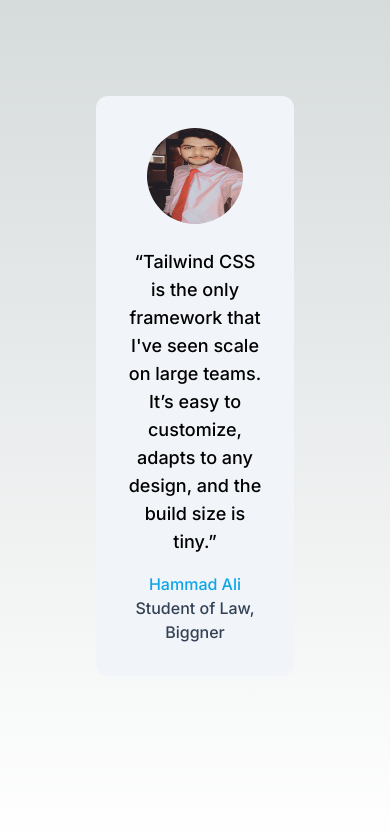
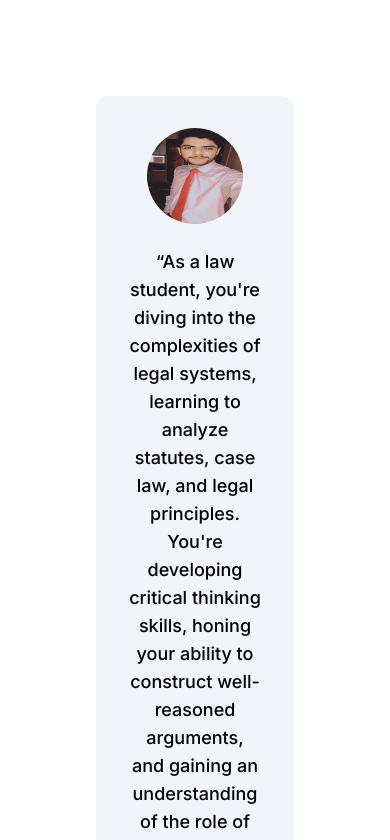
Before and after one commit to M-hammad3373/next-js-1, a Next.js app: page / in a window 390 px wide. Shown: the top 840 px of the page. Built offline with nearby package versions, Linux system fonts and the light colour scheme.

Commit message:
next-js-1

```diff
--- a/src/app/globals.css
+++ b/src/app/globals.css
@@ -1,33 +1,3 @@
 @tailwind base;
 @tailwind components;
 @tailwind utilities;
-
-:root {
-  --foreground-rgb: 0, 0, 0;
-  --background-start-rgb: 214, 219, 220;
-  --background-end-rgb: 255, 255, 255;
-}
-
-@media (prefers-color-scheme: dark) {
-  :root {
-    --foreground-rgb: 255, 255, 255;
-    --background-start-rgb: 0, 0, 0;
-    --background-end-rgb: 0, 0, 0;
-  }
-}
-
-body {
-  color: rgb(var(--foreground-rgb));
-  background: linear-gradient(
-      to bottom,
-      transparent,
-      rgb(var(--background-end-rgb))
-    )
-    rgb(var(--background-start-rgb));
-}
-
-@layer utilities {
-  .text-balance {
-    text-wrap: balance;
-  }
-}
--- a/src/app/page.tsx
+++ b/src/app/page.tsx
@@ -4,14 +4,18 @@
   return (
     <main className="flex min-h-screen flex-col items-center justify-between p-24">
       <div>
-        <figure className="md:flex bg-slate-100 rounded-xl p-8 md:p-0 dark:bg-slate-800">
+        <figure className="md:flex bg-slate-100 rounded-xl p-8 md:p-0 dark:bg-slate-0">
   <img className="w-24 h-24 md:w-48 md:h-auto md:rounded-none rounded-full mx-auto" src="/Snapchat-313278848.jpg" alt="hammad" width="350" height="450"/>
   <div className="pt-6 md:p-8 text-center md:text-left space-y-4">
     <blockquote>
       <p className="text-lg font-medium">
-        “Tailwind CSS is the only framework that I've seen scale
-        on large teams. It’s easy to customize, adapts to any design,
-        and the build size is tiny.”
+        “As a law student, you're diving into the complexities of legal systems,
+         learning to analyze statutes, case law, and legal principles.
+         You're developing critical thinking skills,
+          honing your ability to construct well-reasoned arguments,
+           and gaining an understanding of the role of law in society.
+           Your studies will prepare you for a variety of careers in the legal field,
+            from practicing attorney to policymaker.”
       </p>
     </blockquote>
     <figcaption className="font-medium">
@@ -19,7 +23,7 @@
         Hammad Ali
       </div>
       <div className="text-slate-700 dark:text-slate-500">
-        Student of Law, Biggner
+        Student , LAW
       </div>
     </figcaption>
   </div>
```
